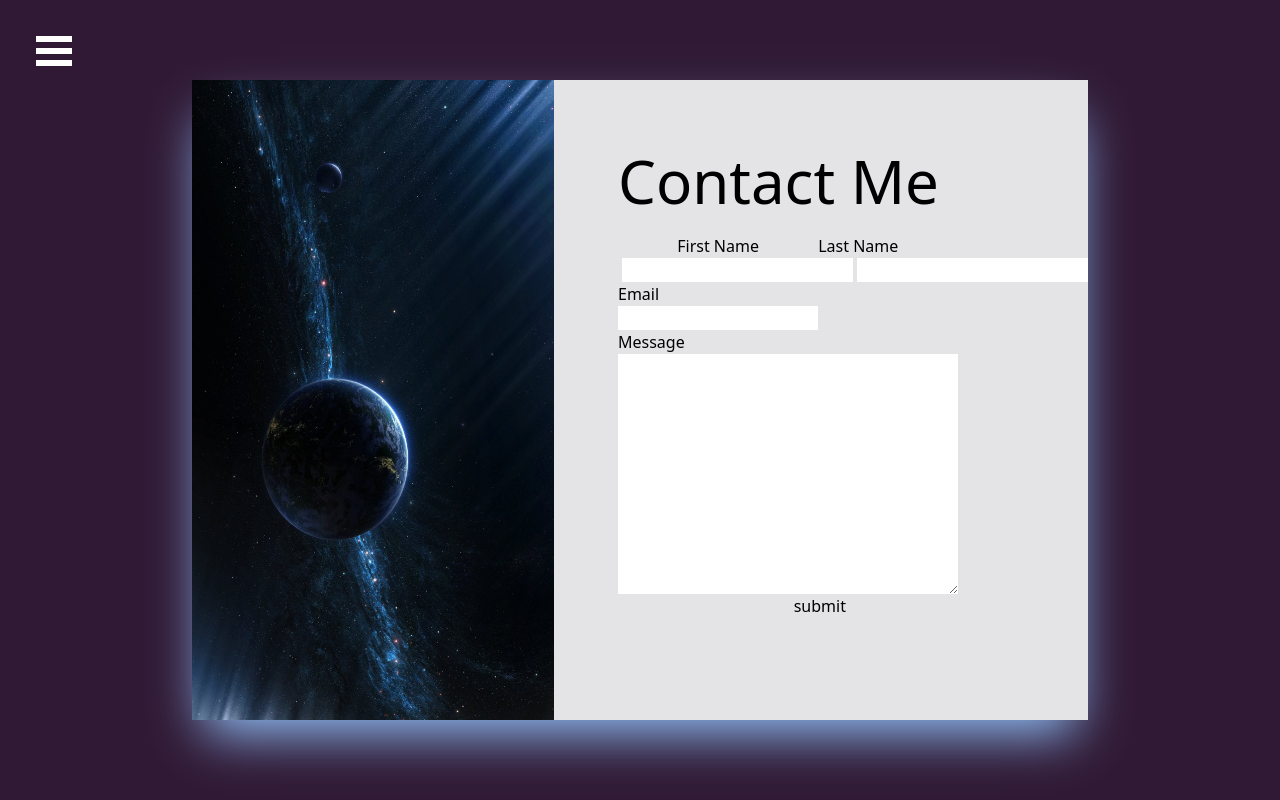
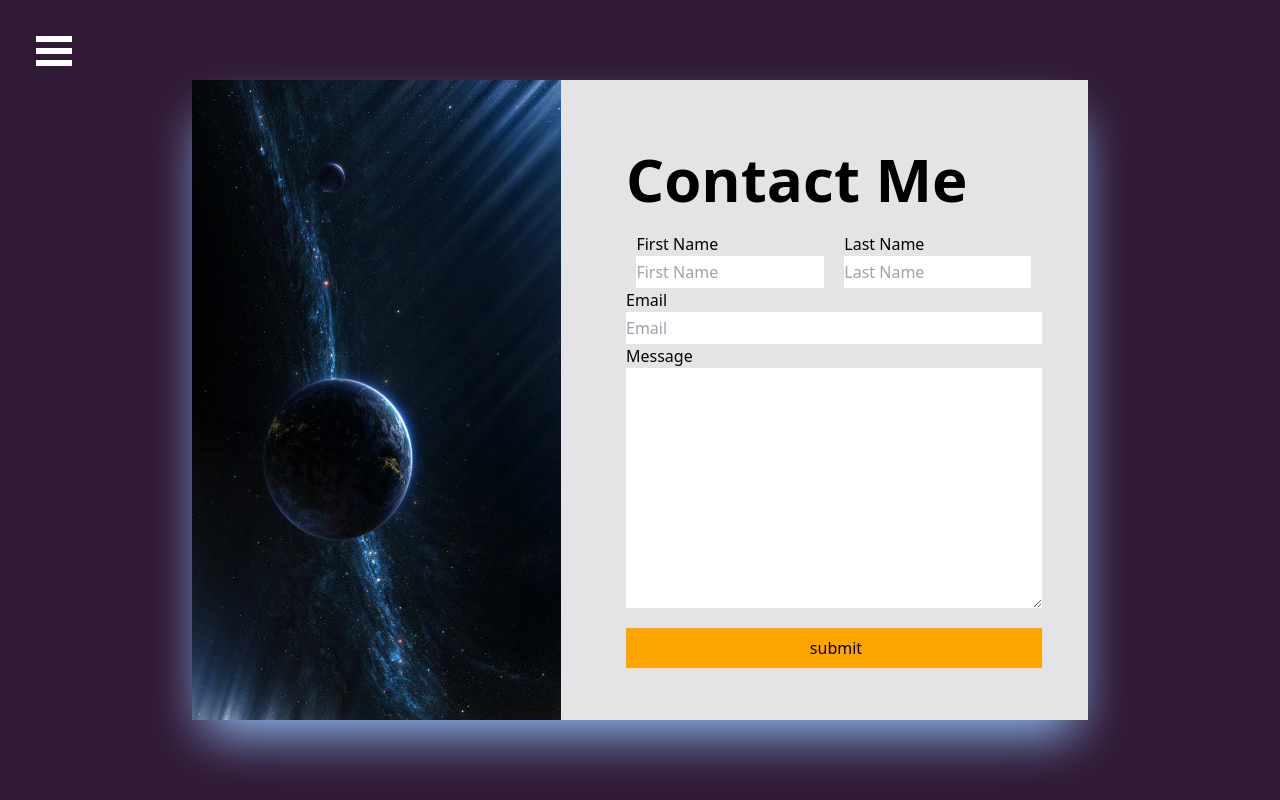
Before and after one commit to lwin496/Portfolio-2.0, a React (Create React App) app: page /contact in a window 1280 px wide. Built offline with nearby package versions, Linux system fonts and the light colour scheme.

Commit message:
started on gallery

```diff
--- /dev/null
+++ b/src/Components/Gallery.jsx
@@ -0,0 +1,11 @@
+import React from 'react'
+
+const Gallery = () => {
+  return (
+    <div>
+
+    </div>
+  )
+}
+
+export default Gallery
--- a/src/Pages/Contact.jsx
+++ b/src/Pages/Contact.jsx
@@ -15,23 +15,27 @@ const Contact = () => {
             </div>
 
             <div className='w-[100%]'>
-              <h1 className=' text-6xl mt-[15%] mb-0'>Contact Me</h1>
-              <form action="" className='mt-[5%] flex flex-col w-[85%]'>
-                <div className='flex justify-evenly w-[85%]'>
-                  <h3>First Name</h3>
-                  <h3>Last Name</h3>
+              <h1 className=' text-6xl mt-[15%] mb-0 font-semibold'>Contact Me</h1>
+              <form action="" className='mt-[5%] flex flex-col'>
+                <div className='flex justify-around mr-[10%]'>
+                  <div className='flex flex-col w-[45%]'>
+                      <h3>First Name</h3>
+                      <input type="text" placeholder='First Name' className='py-1' />
+                  </div>
+                  <div className='flex flex-col w-[45%]'>
+                      <h3>Last Name</h3>
+                      <input type="text" placeholder='Last Name'  className='py-1' />
+                  </div>
                 </div>
-                <div className='flex justify-between w-[85%]'>
-                  <input type="text" className='mx-1' />
-                  <input type="text" />
-                </div>
+
                 <div className='flex flex-col'>
                   <h3>Email</h3>
-                  <input type="email" name="" id="" className='w-[50%]' />
+                  <input type="email" name="" id="" className='mr-[10%] py-1' placeholder='Email' />
                   <h3>Message</h3>
-                  <textarea name="" id="" cols="30" rows="10" className='w-[85%]'></textarea>
+                  <textarea name="" id="" cols="30" rows="10" className='mr-[10%]'></textarea>
+                  <input type="submit" value=" submit" className=' bg-[#FFA500] mr-[10%] py-2 justify-center mt-5' placeholder='Send me a Message!' />
                 </div>
-                <input type="submit" value=" submit" />
+
               </form>
 
             </div>
--- a/src/Pages/Home.jsx
+++ b/src/Pages/Home.jsx
@@ -22,7 +22,7 @@ const Home = () => {
               <h3 className="font-normal text-xl w-[50%] xlg:text-2xl">High level experience in web design and development knowledge, producing quality work.</h3>
             </div>
             <div>
-              <img src={LouisImg} alt="louis" className='h-[90%] fixed bottom-[0px] left-[50%]' />
+              <img src={LouisImg} alt="louis" className='h-[50%] fixed bottom-[0px] left-[50%] lg:h-[90%]' />
             </div>
           </div>
 
```
